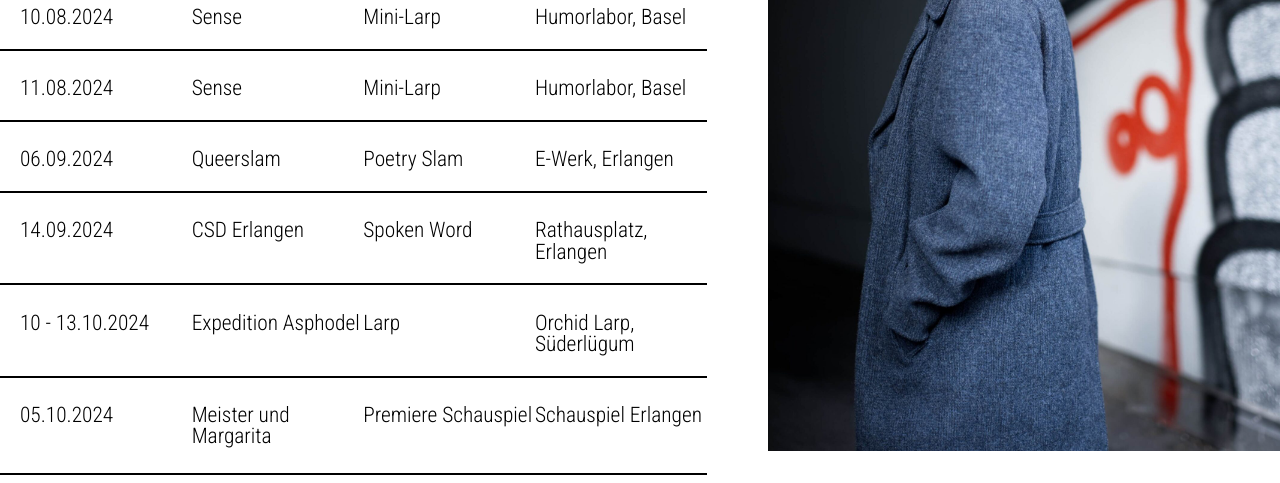
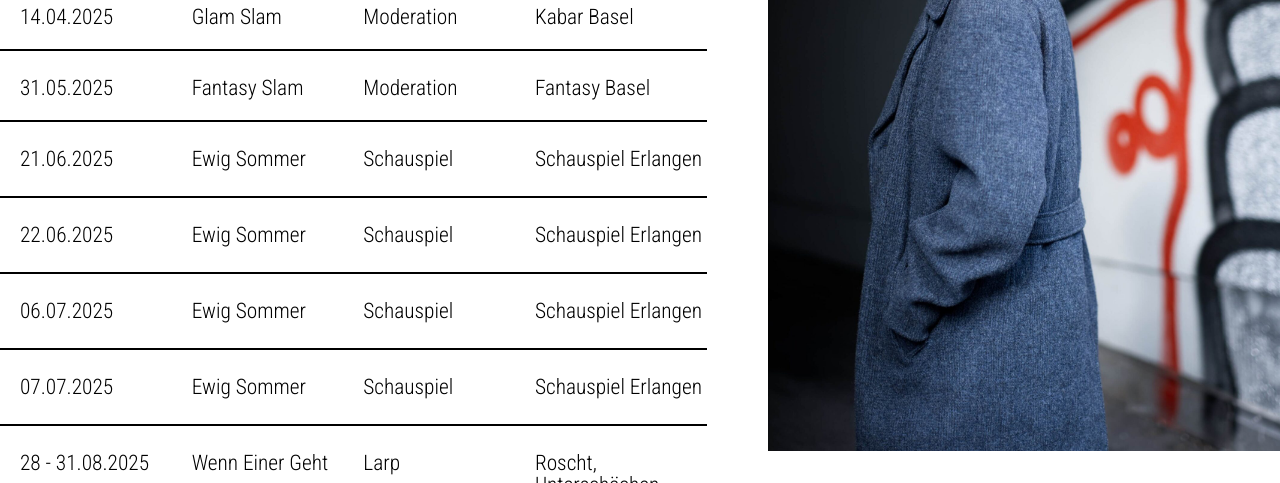
Before and after one commit to Ravenfloy/Ravenfloy.github.io, a plain HTML site: page index.html in a window 1280 px wide. Shown: the part 317-800 px from the top of the page. Drawn offline with Linux system fonts and the light colour scheme; a web font is replaced by a local one.

Commit message:
Update index.html

```diff
--- a/index.html
+++ b/index.html
@@ -176,7 +176,6 @@
 		<hr>
 		<p>07.08.2024</p><p>Badi Enge Slam</p><p>Poetry Slam</p><p>Badi Ende, Zürich</p>
 
-     -->
 		<hr>
                 <a href="https://forms.gle/kL55ipGvanWqPgBq6"><p>10.08.2024</p><p>Sense</p><p>Mini-Larp</p><p>Humorlabor, Basel</p></a>
                 <hr>
@@ -281,12 +280,39 @@
 		">
 		<a href="https://schauspiel-erlangen.de/spielzeiten/2024-25/hugo-das-kind-in-den-besten-jahren"><p>26.12.2024</p><p>Hugo</p><p>Schauspiel Derniere</p><p>Schauspiel Erlangen</p></a>
                </div>
+-->
+
+		<hr>
+		<p>14.04.2025</p><p>Glam Slam</p><p>Moderation</p><p>Kabar Basel</p>
+		<hr>
+		<p>31.05.2025</p><p>Fantasy Slam</p><p>Moderation</p><p>Fantasy Basel</p>
+		 <hr>
+		    <div style="
+			overflow: auto;
+		">
+		<a href="https://schauspiel-erlangen.de/spielzeiten/2024-25/ewig-sommer"><p>21.06.2025</p><p>Ewig Sommer</p><p>Schauspiel</p><p>Schauspiel Erlangen</p></a>
+               </div>
+		<hr>
+		    <div style="
+			overflow: auto;
+		">
+		<a href="https://schauspiel-erlangen.de/spielzeiten/2024-25/ewig-sommer"><p>22.06.2025</p><p>Ewig Sommer</p><p>Schauspiel</p><p>Schauspiel Erlangen</p></a>
+               </div>
+<hr>
+		    <div style="
+			overflow: auto;
+		">
+		<a href="https://schauspiel-erlangen.de/spielzeiten/2024-25/ewig-sommer"><p>06.07.2025</p><p>Ewig Sommer</p><p>Schauspiel</p><p>Schauspiel Erlangen</p></a>
+               </div>
 		    <hr>
 		    <div style="
 			overflow: auto;
 		">
-		<a href="https://www.schauspiel-erlangen.de/spielzeiten/2024-25/meister-und-margarita"><p>31.12.2024</p><p>Meister und Margarita</p><p>Schauspiel</p><p>Schauspiel Erlangen</p></a>
+		<a href="https://schauspiel-erlangen.de/spielzeiten/2024-25/ewig-sommer"><p>07.07.2025</p><p>Ewig Sommer</p><p>Schauspiel</p><p>Schauspiel Erlangen</p></a>
                </div>
+		     <hr>
+		<a href="https://www.roscht.ch/wenn-einer-geht/"><p>28 - 31.08.2025</p><p>Wenn Einer Geht</p><p>Larp</p><p>Roscht, Unterschächen</p></a>
+
 		<br>
             </div>
             <div class="kontakt">
```
